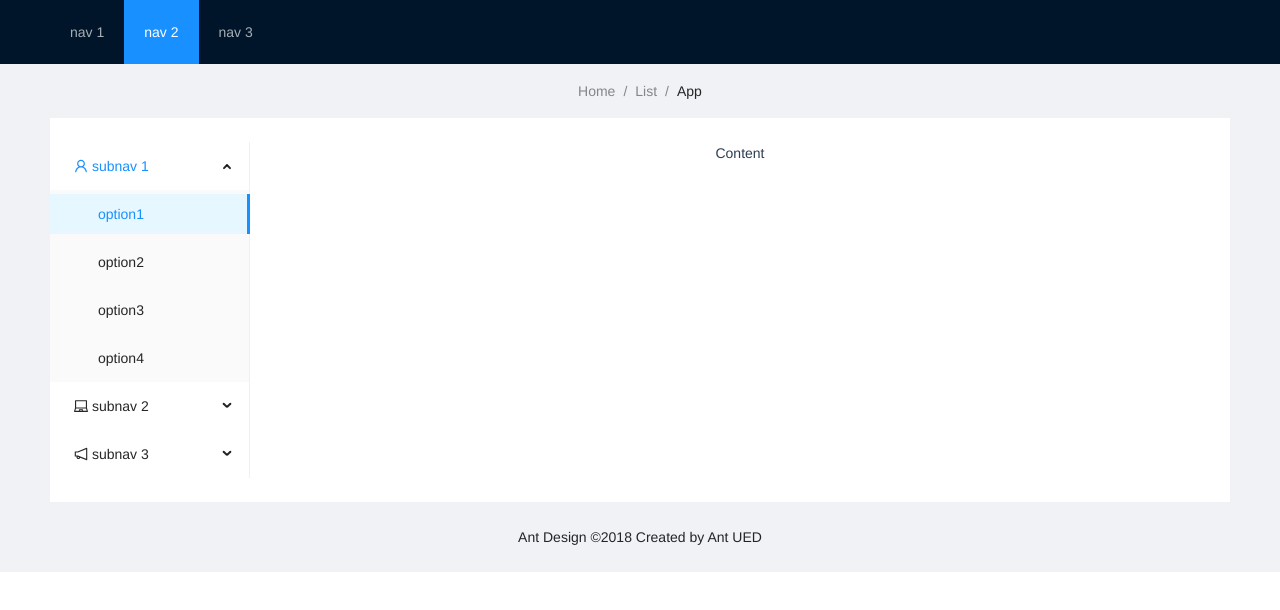
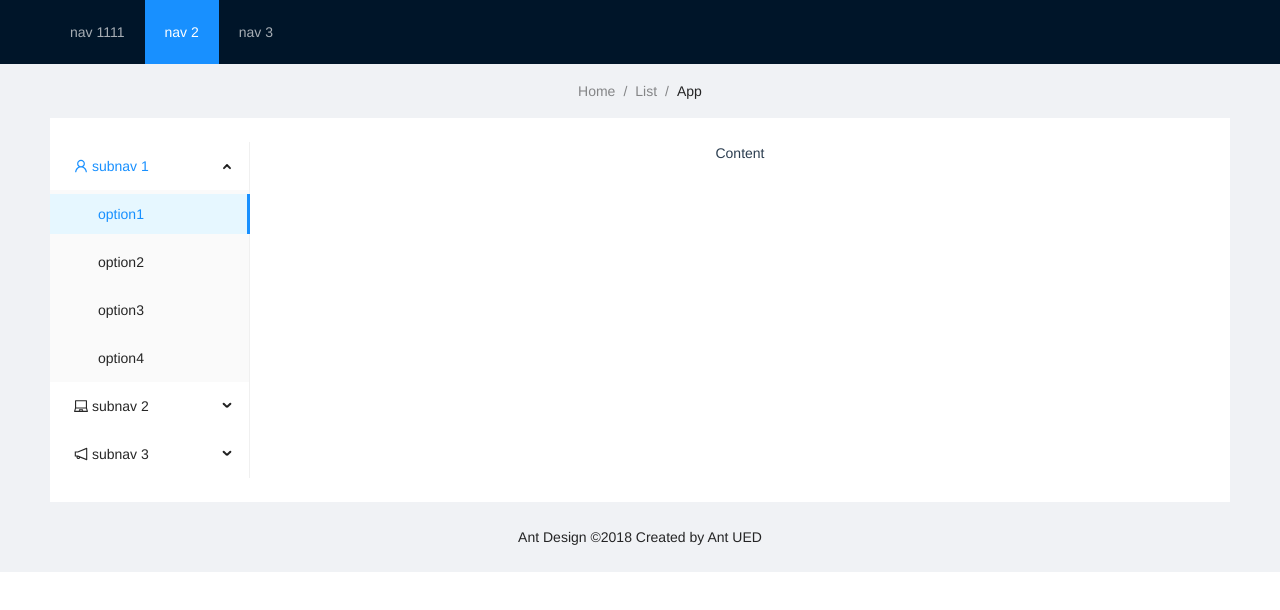
Before and after one commit to iggzq/train, a Vue app in the folder web/: page / in a window 1280 px wide. Shown: the top 610 px of the page. Built offline with nearby package versions, Linux system fonts and the light colour scheme; no server answers.

Commit message:
8.28.7 view组件中增加the-header组建

```diff
--- /dev/null
+++ b/web/src/components/the-header.vue
@@ -0,0 +1,35 @@
+<template>
+  <a-layout-header class="header">
+    <div class="logo"/>
+    <a-menu
+        v-model:selectedKeys="selectedKeys1"
+        theme="dark"
+        mode="horizontal"
+        :style="{ lineHeight: '64px' }"
+    >
+      <a-menu-item key="1">nav 1111</a-menu-item>
+      <a-menu-item key="2">nav 2</a-menu-item>
+      <a-menu-item key="3">nav 3</a-menu-item>
+    </a-menu>
+  </a-layout-header>
+</template>
+
+<script>
+import {defineComponent, ref} from 'vue';
+
+
+export default defineComponent({
+  name: "the-header",
+  setup() {
+
+    return{
+      selectedKeys1: ref(['2']),
+    }
+  }
+});
+</script>
+
+<!-- Add "scoped" attribute to limit CSS to this component only -->
+<style scoped>
+
+</style>
--- a/web/src/views/main.vue
+++ b/web/src/views/main.vue
@@ -1,18 +1,6 @@
 <template>
   <a-layout>
-     <a-layout-header class="header">
-      <div class="logo" />
-      <a-menu
-          v-model:selectedKeys="selectedKeys1"
-          theme="dark"
-          mode="horizontal"
-          :style="{ lineHeight: '64px' }"
-      >
-        <a-menu-item key="1">nav 1</a-menu-item>
-        <a-menu-item key="2">nav 2</a-menu-item>
-        <a-menu-item key="3">nav 3</a-menu-item>
-      </a-menu>
-    </a-layout-header>
+    <the-header />
     <a-layout-content style="padding: 0 50px">
       <a-breadcrumb style="margin: 16px 0">
         <a-breadcrumb-item>Home</a-breadcrumb-item>
@@ -78,15 +66,16 @@
 <script>
 import { UserOutlined, LaptopOutlined, NotificationOutlined } from '@ant-design/icons-vue';
 import { defineComponent, ref } from 'vue';
+import TheHeader from "@/components/the-header.vue";
 export default defineComponent({
   components: {
+    TheHeader,
     UserOutlined,
     LaptopOutlined,
     NotificationOutlined,
   },
   setup() {
     return {
-      selectedKeys1: ref(['2']),
       selectedKeys2: ref(['1']),
       openKeys: ref(['sub1']),
     };
```
